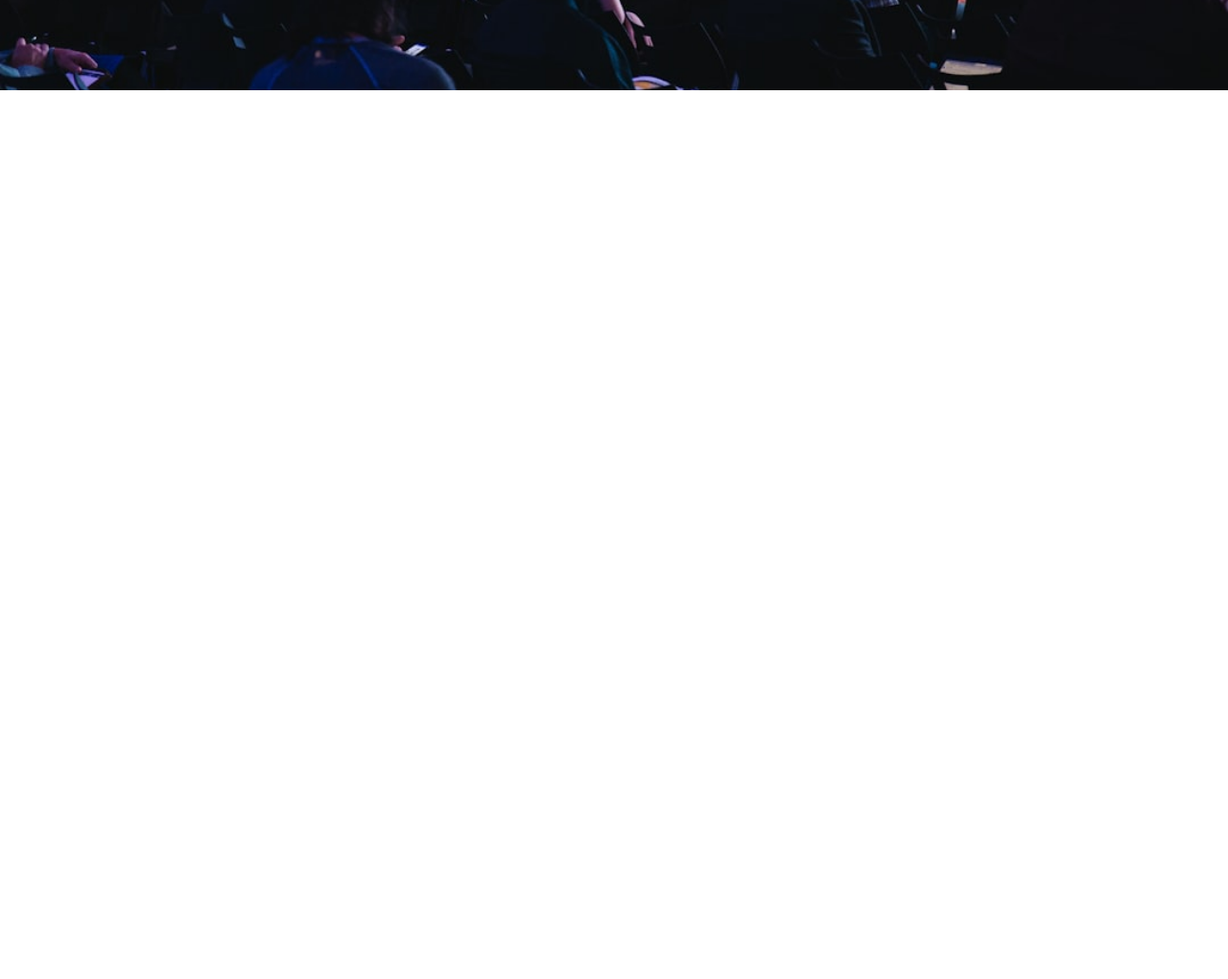
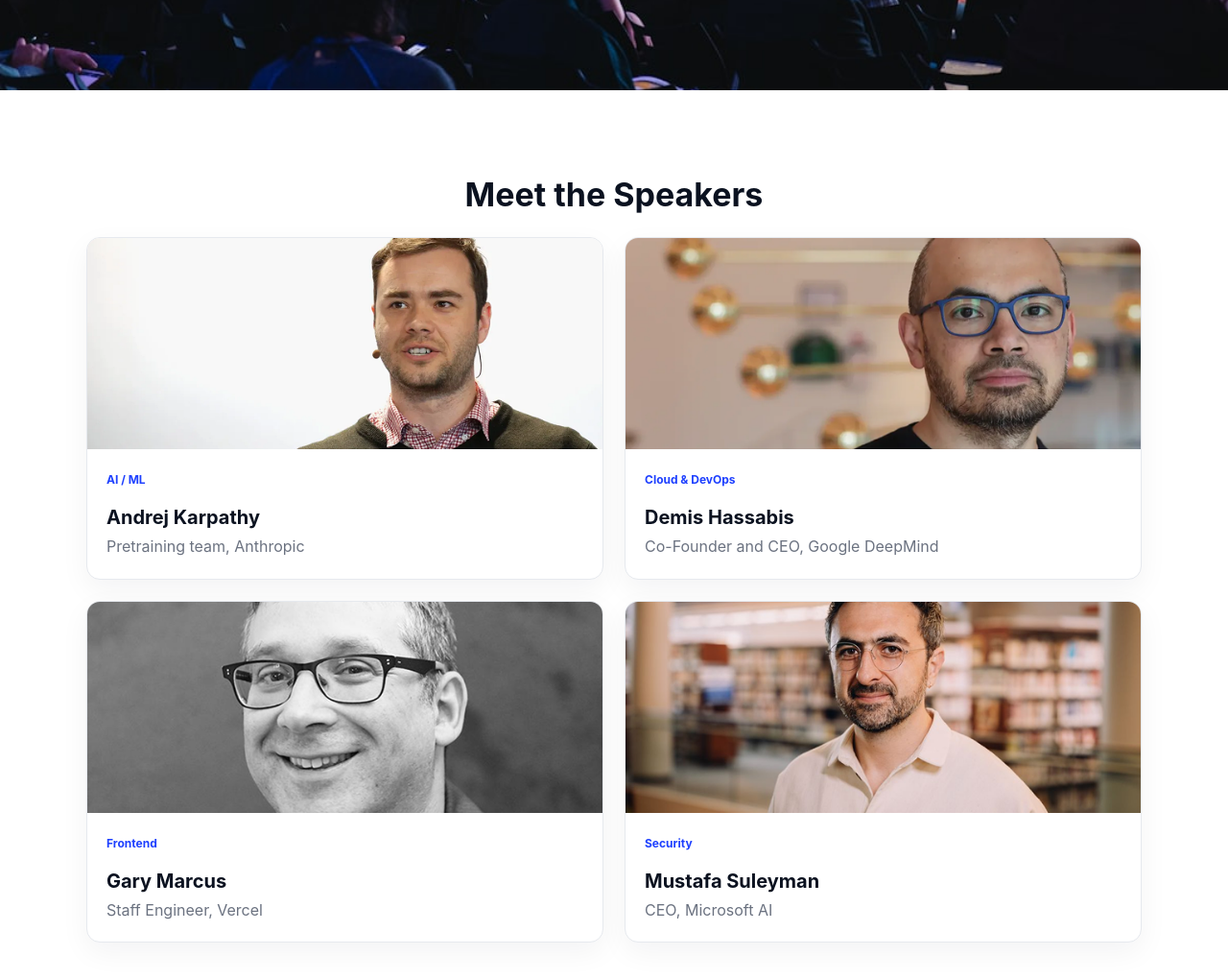
Before and after one commit to nafus08/nafus-A01, a plain HTML site: page index.html in a window 1280 px wide. Shown: the part 500-1520 px from the top of the page at 96% size. Before the commit the page ends 800 px from the top, so only its background shows below. Drawn offline with Linux system fonts and the light colour scheme.

Commit message:
Speakers

```diff
--- a/index.html
+++ b/index.html
@@ -28,5 +28,43 @@
         </div>
       </div>
     </section>
+
+    <section id="speakers" class="speakers container">
+      <h2 class="section-title">Meet the Speakers</h2>
+      <div class="speakers-grid">
+        <article class="speaker-card">
+          <img src="./images/andrej.png" alt="Andrej Karpathy">
+          <div class="speaker-body">
+            <span class="speaker-label">AI / ML</span>
+            <h3>Andrej Karpathy</h3>
+            <p>Pretraining team, Anthropic</p>
+          </div>
+        </article>
+        <article class="speaker-card">
+          <img src="./images/demis.png" alt="Demis Hassabis">
+          <div class="speaker-body">
+            <span class="speaker-label">Cloud & DevOps</span>
+            <h3>Demis Hassabis</h3>
+            <p>Co-Founder and CEO, Google DeepMind</p>
+          </div>
+        </article>
+        <article class="speaker-card">
+          <img src="./images/gary.png" alt="Gary Marcus">
+          <div class="speaker-body">
+            <span class="speaker-label">Frontend</span>
+            <h3>Gary Marcus</h3>
+            <p>Staff Engineer, Vercel</p>
+          </div>
+        </article>
+        <article class="speaker-card">
+          <img src="./images/mustafa.png" alt="Mustafa Suleyman">
+          <div class="speaker-body">
+            <span class="speaker-label">Security</span>
+            <h3>Mustafa Suleyman</h3>
+            <p>CEO, Microsoft AI</p>
+          </div>
+        </article>
+      </div>
+    </section>
   </body>
 </html>
--- a/style.css
+++ b/style.css
@@ -40,3 +40,20 @@ html,body{margin:0;padding:0;font-family:Inter, system-ui, -apple-system, 'Segoe
   .banner{min-height:360px}
   .banner-content h1{font-size:34px}
 }
+
+.speakers{padding:60px 0}
+.speakers .section-title{text-align:center;font-size:34px;margin-bottom:24px}
+.speakers-grid{display:grid;grid-template-columns:repeat(2,1fr);gap:22px}
+.speaker-card{background:#fff;border-radius:14px;overflow:hidden;border:1px solid #e6e9ee;box-shadow:0 10px 30px rgba(17,24,39,0.05)}
+.speaker-card img{width:100%;height:220px;object-fit:cover;display:block}
+.speaker-body{padding:20px}
+.speaker-label{display:inline-block;font-size:12px;color:var(--accent);font-weight:700;margin-bottom:10px}
+.speaker-card h3{margin:10px 0 6px;font-size:20px}
+.speaker-card p{margin:0;color:#6b7280;line-height:1.6}
+
+@media (max-width:900px){
+  .nav-center{display:none}
+  .banner{min-height:420px}
+  .banner-content h1{font-size:44px}
+  .speakers-grid{grid-template-columns:1fr}
+}
```
